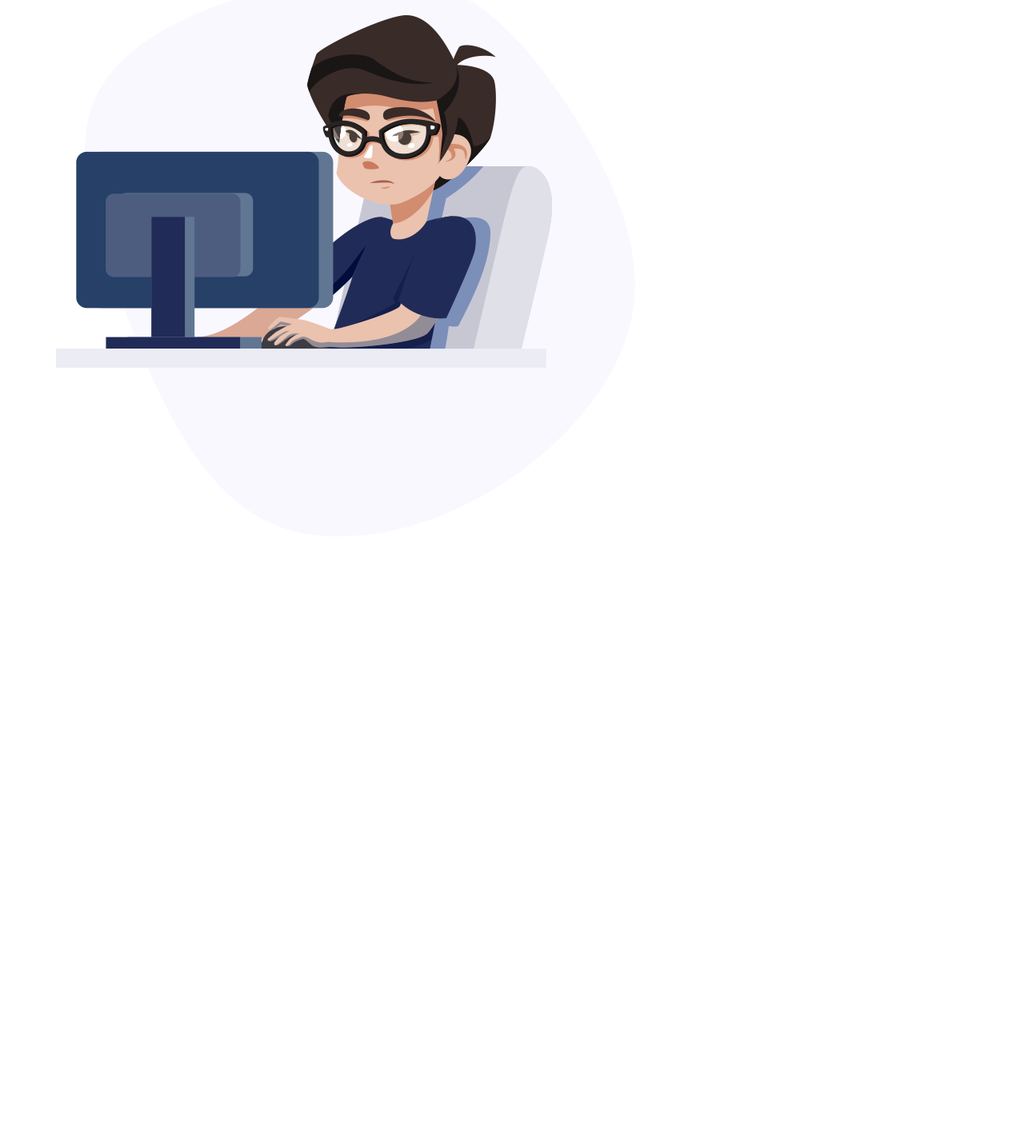
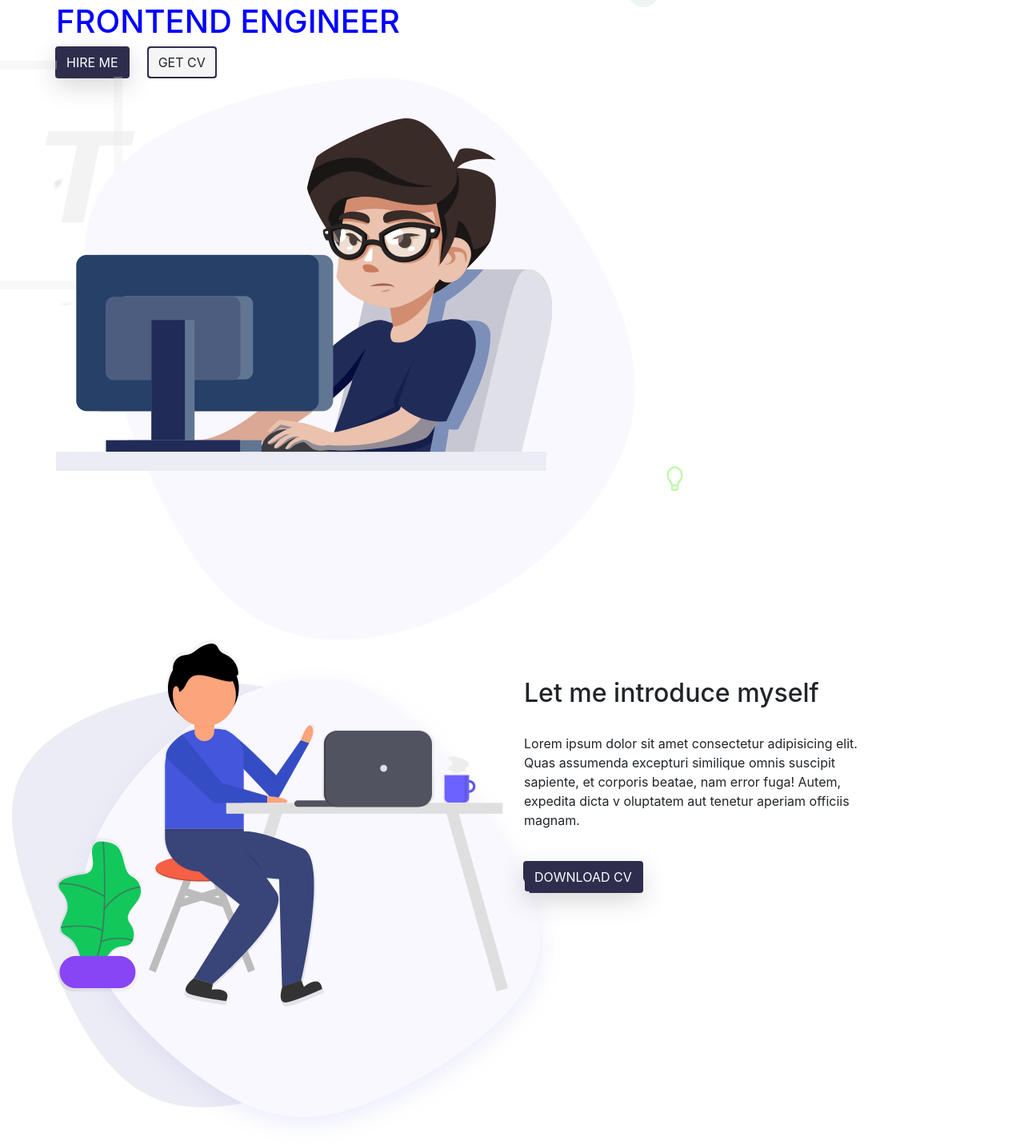
Before and after one commit to MichaelGee/portfolio-sample, a plain HTML site: page src/index.html in a window 1280 px wide. Shown: the part 334-1765 px from the top of the page at 80% size. Before the commit the page ends 1005 px from the top, so only its background shows below. Drawn offline with Linux system fonts and the light colour scheme.

Commit message:
button done, about started

```diff
--- a/src/index.html
+++ b/src/index.html
@@ -5,14 +5,14 @@
     <meta name="viewport" content="width=device-width, initial-scale=1.0">
     <meta http-equiv="X-UA-Compatible" content="ie=edge">
     <title>Document</title>
-    <link rel="stylesheet" href="./scss/index.css">
-    <link rel="stylesheet" href="./scss/bootstrap.min.css">
-    <link rel="stylesheet" href="./scss/all.min.css">
+    <link rel="stylesheet" href="./css/index.css">
+    <link rel="stylesheet" href="./css/bootstrap.min.css">
+    <link rel="stylesheet" href="./css/all.min.css">
 </head>
 <body>
 
 
-
+    <!-- HEADER / NAVIGATION BAR -->
     <header class="header">
         <div class="main_menu">
             <nav class="navbar navbar-expand-lg navbar-light">
@@ -48,10 +48,10 @@
                 </div>
               </nav>
         </div>
-    </header>
+   </header>
 
 
-
+    <!-- BANNER -->
 
    <main class="site-main">
        <section class="site-banner">
@@ -68,7 +68,7 @@
                         </div>
                     </div>
                 </div>
-                <div class="col-lg-6-md-12">
+                <div class="col-lg-6-md-12 banner-img">
                     <img src="./img/banner/banner-image.png" alt="banner-img" class="img-fluid">
                 </div>
             </div>
@@ -77,6 +77,36 @@
    </main>
 
 
+   <!-- ABOUT -->
+
+   <section class="about">
+     <div class="container-fluid">
+       <div class="row">
+         <div class="col-lg-6 col-md-12">
+           <div class="about-img">
+             <img src="./img/about-us.png" class="about-img"/>
+           </div>
+         </div>
+         <div class="col-lg-6 col-md-12">
+           <h2 class="text-upperclass pt-5">
+             <span>Let</span>
+             <span>me</span>
+             <span>introduce</span>
+             <span>myself</span>
+            </h2>
+             <div class="about-para py-4 w-75">
+                <p class="para">Lorem ipsum dolor sit amet consectetur adipisicing elit. Quas assumenda
+                  excepturi similique omnis suscipit sapiente, et corporis beatae,
+                  nam error fuga! Autem, expedita dicta v
+                  oluptatem aut tenetur aperiam officiis magnam.</p>
+             </div>
+             <button type="button" class="btn button primary-button text-uppercase">Download CV</button>
+
+         </div>
+       </div>
+     </div>
+   </section>
+
 
     <script src="./scripts/jquery.3.4.1.js"></script>
     <script src="./scripts/bootstrap.min.js"></script>
--- a/src/scss/index.scss
+++ /dev/null
@@ -1,59 +0,0 @@
-@import url(./fonts.css);
-
-
-
-html, body{
-    margin: 0%;
-    box-sizing: border-box;
-    width: 100%;
-    height: 100%;
-}
-
-
-$primary-color: #4458dc;
-$primary-color: #854fee;
-$title-color: #141313;
-$text-color: #777777;
-$border-color: #201f1f17;
-$gradient-color: line-gradient(90deg, #4458dc 0%, #854fee 100%);
-$shadow-color: 0px 10px 30px rgba(118, 85, 225, 0.3);
-$box-shadow: 0px 10px 30px rgba(57, 56, 61, 0.205);
-
-
-
-h1{
-    font-size: 5rem;
-    color: blue;
-}
-
-.header{
-   .main_menu{
-       .navbar-nav .active a{
-           background: $gradient-color;
-           -webkit-background-clip: text;
-           -webkit-text-fill-color: transparent;
-           background-clip: text;
-           .navbar-nav .active a:hover{
-            background: $gradient-color;
-            -webkit-background-clip: text;
-            -webkit-text-fill-color: transparent;
-            background-clip: text;
-        }
-       }
-       .nav-item{
-           .nav-link{
-               font-family: "Roboto", regular;
-               text-transform: uppercase;
-               font-weight: 500;
-               padding: 1.7rem;
-               color: $title-color;
-           }
-       }
-       .navbar{
-           padding: 1rem 2rem;
-        .navbar-brand{
-            padding: 0 2rem 0 5rem;
-        }
-       }
-   }
-}
```
Also changed, not shown: src/css/all.min.css (renamed from src/scss/all.min.css), src/css/bootstrap.min.css (renamed from src/scss/bootstrap.min.css), src/css/fonts.css (renamed from src/scss/fonts.css), src/css/index.css (added), src/scss/index.css (deleted), 1 other file.
